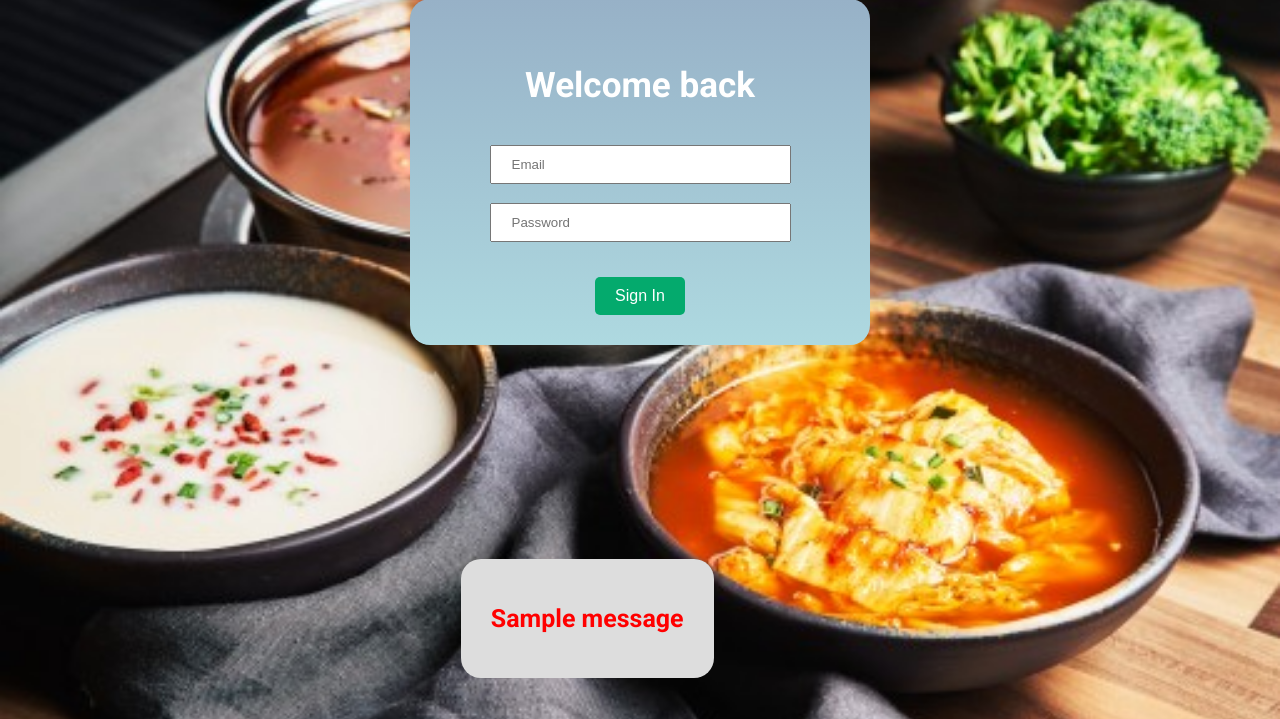
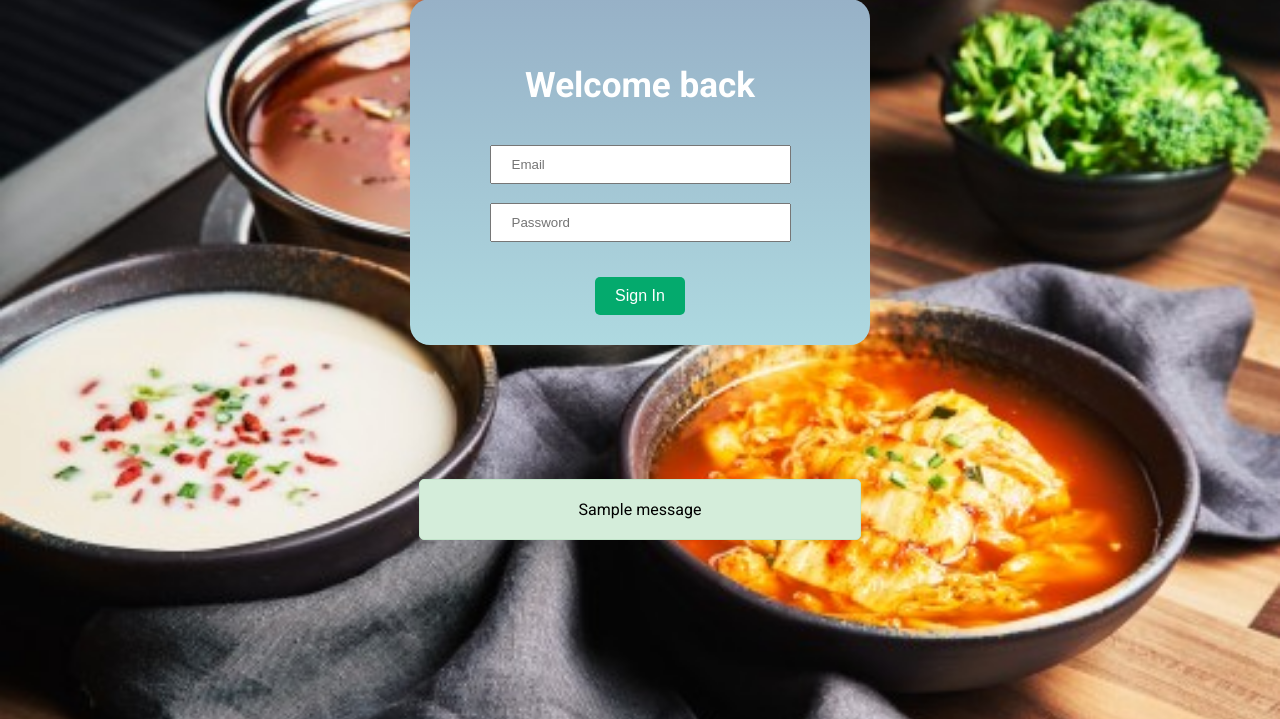
Before and after one commit to warm-milk-foam/seoul_garden, a Flask app: page /signin in a window 1280 px wide. Shown: the part 81-800 px from the top of the page. Run offline with Flask 3, Linux system fonts and the light colour scheme; one stand-in notice (Sample message) is shown.

Commit message:
made it so that flash messages are always centered

```diff
--- a/Code/static/styles.css
+++ b/Code/static/styles.css
@@ -262,18 +262,30 @@ form {
     margin: 20px;
 }
 
+.flash-messages {
+    display: flex;
+    flex-direction: column;
+    align-items: center;
+    justify-content: center;
+    position: absolute;
+    top: 30%;
+    left: 50%;
+    transform: translateX(-50%);
+    width: 100%;
+    max-width: 400px;
+}
+
 .flash {
-    padding: 20px 30px;
+    background-color: #d4edda;
+    color: #155724;
+    border: 1px solid #c3e6cb;
+    padding: 20px;
+    margin: 5px 0;
+    border-radius: 5px;
     text-align: center;
-    background-color: #ddd;
-    color: black;
-    max-width: 300px;
-    font-weight: bold;
-    font-size: 25px;
-    border-radius: 20px;
-    /* box-shadow: 10px 15px 25px black; */
+    width: 100%;
+}
 
-}
 
 .background-container {
     position: relative;
@@ -319,7 +331,7 @@ form {
     background: linear-gradient(180deg, rgb(255, 80, 80) 0%, rgb(255, 122, 69) 100%);
     max-width: 400px;
     margin-top: 3%;
-    margin-left: 10%;
+    margin-left: 12%;
     padding: 2%;
     box-shadow: 10px 10px 20px black;
     border-radius: 20px;
@@ -332,7 +344,7 @@ form {
     color: white;
     background: linear-gradient(180deg, rgb(40, 44, 255) 0%, rgb(150, 21, 255) 100%);
     max-width: 500px;
-    margin-left: 52%;
+    margin-left: 54%;
     padding: 20px;
     box-shadow: 10px 10px 20px black;
     border-radius: 20px;
@@ -358,7 +370,7 @@ form {
     color: white;
     background: linear-gradient(135deg, rgb(4, 92, 9) 0%, rgb(50, 255, 77) 100%);
     max-width: 600px;
-    margin-left: 24%;
+    margin-left: 26%;
     margin-top: 45%;
     padding: 5%;
     box-shadow: 10px 10px 20px black;
@@ -372,7 +384,7 @@ ul.bullet {
 
 .signuplink {
     position: absolute;
-    transform: translateY(-300%) translateX(175%);
+    transform: translateY(-300%) translateX(200%);
     margin-top: 20px;
     margin-bottom: 100px;
     padding: 40px 50px;
--- a/Code/templates/order.html
+++ b/Code/templates/order.html
@@ -21,11 +21,11 @@
       </div>
       {% with messages = get_flashed_messages() %}
       {% if messages %}
-
+          <div class="flash-messages">
               {% for message in messages %}
-                <p class="flash" style= position:absolute;left:36%;top:30%;color:green>{{ message }}</li>
+                  <p class="flash">{{ message }}</p>
               {% endfor %}
-
+          </div>
       {% endif %}
       {% endwith %}
 
--- a/Code/templates/signin.html
+++ b/Code/templates/signin.html
@@ -24,18 +24,16 @@
             <input type="submit" value="Sign In" class="submit-button" required size="30">
          </form>
       </div>
+
       {% with messages = get_flashed_messages() %}
       {% if messages %}
-
-          {% for message in messages %}
-            <div class="flash"
-            style= position:absolute;left:36%;top:80%;color:red;>
-               <p>{{ message }}</p>
-            </div>
-
-          {% endfor %}
-
+          <div class="flash-messages">
+              {% for message in messages %}
+                  <p class="flash" style="color:black;margin-top:80%;">{{ message }}</p>
+              {% endfor %}
+          </div>
       {% endif %}
       {% endwith %}
+
    </body>
 </html>
```
Also changed, not shown: Code/templates/index.html (line endings or trailing spaces). Lines whose indentation alone changed are shown as unchanged.
